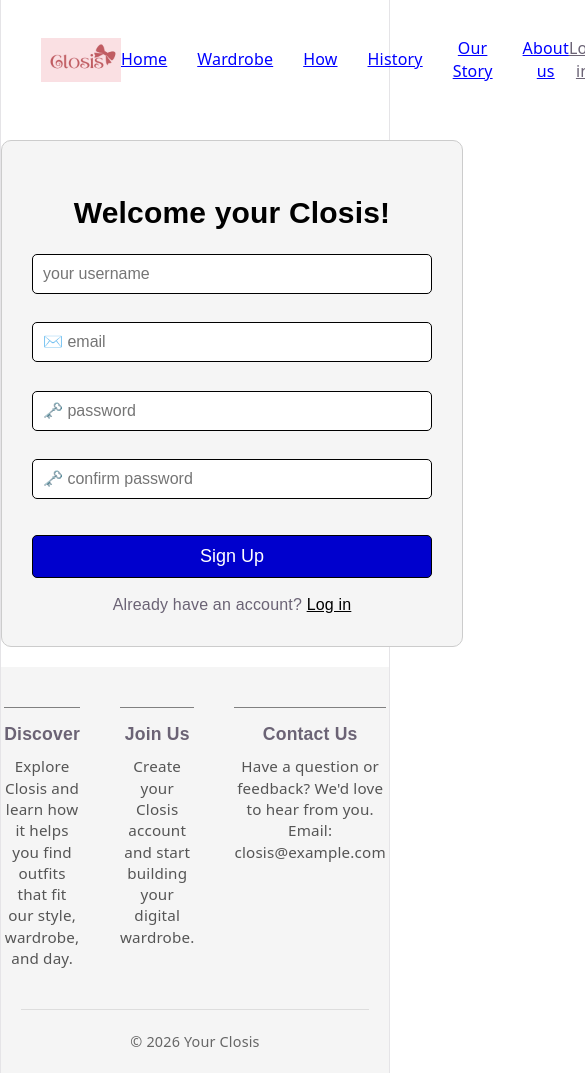
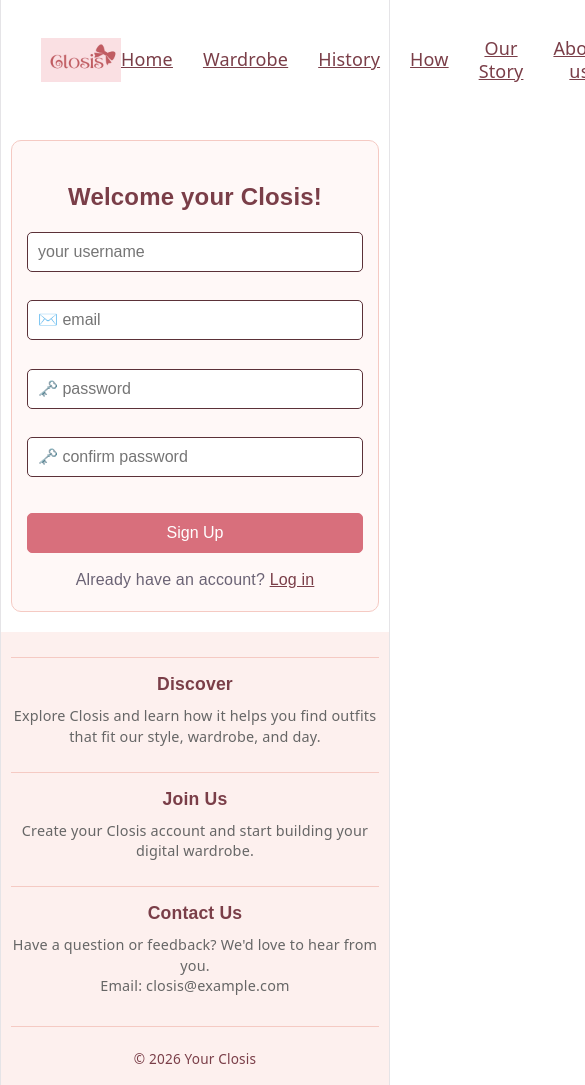
Before and after one commit to clarypham1/Web-Dev-Project, a React (Vite) app in the folder frontend/: page /signup in a window 390 px wide. Shown: the top 1085 px of the page, 585 px wide, since content can reach past the window. Built offline with nearby package versions, Linux system fonts and the light colour scheme.

Commit message:
final: final update before merge

```diff
--- a/frontend/src/Components/Footer/Footer.css
+++ b/frontend/src/Components/Footer/Footer.css
@@ -1,41 +1,141 @@
 
 .site-footer {
+
     padding: 40px 20px 20px;
-    background-color: whitesmoke; /* Matches your nav background preference, or change as needed */
+
+    background-color: #fdf0ee;
+
 }
 
 .footer-columns {
+
     display: flex;
+
     flex-direction: row;
+
     justify-content: center;
+
     gap: 40px;
+
     max-width: 1200px;
+
     margin: 0 auto 40px auto;
+
 }
 
 .footer-col {
+
     flex: 1;
+
     max-width: 350px;
-    border-top: 1px solid gray;
+
+    border-top: 1px solid #f5cac3;
+
     padding-top: 15px;
+
 }
 
 .footer-col h3 {
+
     margin-top: 0;
+
     margin-bottom: 10px;
+
     font-size: 1.1rem;
+
+    color: #7a3e48;
+
 }
 
 .footer-col p {
-    color: #555;
+
+    color: #666;
+
     font-size: 0.95rem;
+
     line-height: 1.4;
+
 }
 
 .footer-bottom {
+
     text-align: center;
-    border-top: 1px solid #ddd;
+
+    border-top: 1px solid #f5cac3;
+
     padding-top: 20px;
-    color: #666;
+
+    color: #7a3e48;
+
     font-size: 0.9rem;
+
 }
+
+
+/* Tablet */
+
+@media (max-width: 900px) {
+
+    .footer-columns {
+
+        gap: 25px;
+
+    }
+
+}
+
+
+/* Mobile */
+
+@media (max-width: 700px) {
+
+    .site-footer {
+
+        padding: 30px 15px 20px;
+
+    }
+
+    .footer-columns {
+
+        flex-direction: column;
+
+        gap: 25px;
+
+        margin-bottom: 30px;
+
+    }
+
+    .footer-col {
+
+        max-width: 100%;
+
+        text-align: center;
+
+    }
+
+}
+
+
+/* Small mobile */
+
+@media (max-width: 400px) {
+
+    .site-footer {
+
+        padding: 25px 10px 15px;
+
+    }
+
+    .footer-col p {
+
+        font-size: 0.9rem;
+
+    }
+
+    .footer-bottom {
+
+        font-size: 0.85rem;
+
+    }
+
+}
--- a/frontend/src/Components/Header/Header.css
+++ b/frontend/src/Components/Header/Header.css
@@ -37,8 +37,9 @@ header {
 }
 
 .auth-links a {
-    color: inherit;
+    color: #7e1414;
     font-weight: 500;
+    font-size: 18px;
 }
 
 .auth-links a:hover {
--- a/frontend/src/Components/Header/Header.jsx
+++ b/frontend/src/Components/Header/Header.jsx
@@ -4,7 +4,7 @@ import Navbar from "../Navbar/Navbar.jsx";
 import {Link} from "react-router-dom";
 import ClosisLogo from "../../assets/Closis_Logo.jpeg";
 
-function Header({isLoggedIn, setIsLoggedIn}){
+function Header({isAuthenticated, setIsAuthenticated}) {
 
     return (
         <header className="header">
@@ -18,8 +18,8 @@ function Header({isLoggedIn, setIsLoggedIn}){
 
             <Navbar />
 
-            {isLoggedIn ?  (
-                <Profile setIsLoggedIn={setIsLoggedIn} />
+            {isAuthenticated ?  (
+                <Profile setIsAuthenticated={setIsAuthenticated} />
             ) : (
                 <div className = "auth-links">
                     <Link to= "/login">Log in</Link>
--- a/frontend/src/Components/Navbar/Navbar.css
+++ b/frontend/src/Components/Navbar/Navbar.css
@@ -8,9 +8,10 @@
 }
 
 .navbar > * {
-    color: blue;
+    color: #7a3e48;
+    font-size: 18px;
 }
 
 .header nav > *:hover {
-    color: deeppink;
+    color: #b95765;
 }
--- a/frontend/src/Components/Navbar/Navbar.jsx
+++ b/frontend/src/Components/Navbar/Navbar.jsx
@@ -8,8 +8,8 @@ function Navbar () {
 
             <Link to="/">Home</Link>
             <Link to="/wardrobe">Wardrobe</Link>
+            <Link to="/history"> History </Link>
             <Link to="/how"> How </Link>
-            <Link to="/history"> History </Link>
             <Link to="/our-Story"> Our Story</Link>
             <Link to="/about-us"> About us</Link>
 
--- a/frontend/src/pages/Home/HomePage.css
+++ b/frontend/src/pages/Home/HomePage.css
@@ -57,7 +57,7 @@
 
 .what-is-closis-section {
     padding: 80px 30px;
-    background-color: white;
+    background-color:#fff8f7;
 }
 
 .what-is-closis-section > h2 {
--- a/frontend/src/pages/Profile/Profile.css
+++ b/frontend/src/pages/Profile/Profile.css
@@ -1,3 +1,4 @@
+
 /* Profile container */
 .profile {
     position: relative;
@@ -11,6 +12,7 @@
     font-size: 15px;
     cursor: pointer;
     padding: 5px 10px;
+    color: #974956;
 }
 
 .profile-button:hover {
@@ -29,10 +31,10 @@
 
     background-color: white;
 
-    border: 1px solid #ccc;
+    border: 1px solid #f5cac3;
     border-radius: 8px;
 
-    box-shadow: 0 4px 10px rgba(0, 0, 0, 0.15);
+    box-shadow: 0 4px 10px rgba(122, 62, 72, 0.15);
 
     z-index: 1000;
 }
@@ -42,7 +44,7 @@
     padding: 8px 0 12px;
 
     font-size: 15px;
-    color: #555;
+    color: #5b3138;
 }
 
 .profile-dropdown button {
@@ -57,11 +59,13 @@
     text-align: left;
     font-size: 15px;
 
+    color: #7a3e48;
+
     cursor: pointer;
 }
 
 .profile-dropdown button:hover {
-    color: deeppink;
+    color: #b95765;
 }
 
 /* Dark background covering the whole screen */
@@ -71,32 +75,40 @@
     top: 0;
     left: 0;
 
-    width: 100vw;
-    height: 100vh;
+    width: 100%;
+    height: 100%;
 
-    background-color: rgba(0, 0, 0, 0.4);
+    background-color: rgba(122, 62, 72, 0.4);
 
     display: flex;
     justify-content: center;
     align-items: center;
 
     z-index: 9999;
+
+    padding: 20px;
+    box-sizing: border-box;
 }
 
 
 /* White popup box */
 .confirmation-box {
     width: 350px;
+    max-width: 100%;
 
     padding: 30px;
 
+    box-sizing: border-box;
+
     background-color: white;
+
+    border: 1px solid #f5cac3;
 
     border-radius: 12px;
 
     text-align: center;
 
-    box-shadow: 0 4px 20px rgba(0, 0, 0, 0.2);
+    box-shadow: 0 4px 20px rgba(122, 62, 72, 0.2);
 }
 
 
@@ -106,6 +118,8 @@
     margin-bottom: 25px;
 
     font-size: 18px;
+
+    color: #7a3e48;
 }
 
 
@@ -118,6 +132,10 @@
     border: none;
     border-radius: 6px;
 
+    background-color: #d86f7c;
+
+    color: white;
+
     cursor: pointer;
 
     font-size: 14px;
@@ -127,4 +145,70 @@
 /* Button hover */
 .confirmation-box button:hover {
     transform: scale(1.05);
+
+    background-color: #b95765;
 }
+
+
+/* Mobile */
+@media (max-width: 600px) {
+
+    .profile-dropdown {
+
+        right: 0;
+
+        width: 160px;
+
+        padding: 12px;
+
+    }
+
+    .confirmation-box {
+
+        width: 100%;
+
+        max-width: 350px;
+
+        padding: 25px 20px;
+
+    }
+
+    .confirmation-box button {
+
+        margin: 5px;
+
+    }
+
+}
+
+
+/* Small mobile */
+@media (max-width: 400px) {
+
+    .confirmation-overlay {
+
+        padding: 15px;
+
+    }
+
+    .confirmation-box {
+
+        padding: 20px 15px;
+
+    }
+
+    .confirmation-box p {
+
+        font-size: 16px;
+
+    }
+
+    .confirmation-box button {
+
+        padding: 10px 15px;
+
+        font-size: 14px;
+
+    }
+
+}
--- a/frontend/src/pages/Signup-page/SignupPage.css
+++ b/frontend/src/pages/Signup-page/SignupPage.css
@@ -1,4 +1,167 @@
 
+
+.Sign-up {
+
+    font-family: arial, sans-serif;
+
+    width: 400px;
+
+    max-width: calc(100% - 40px);
+
+    margin: 20px auto;
+
+    padding: 30px;
+
+    box-sizing: border-box;
+
+    border: 1px solid #f5cac3;
+
+    border-radius: 10px;
+
+    background-color: #fff8f7;
+
+}
+
+.Sign-up h3 {
+
+    font-size: 30px;
+
+    color: #7a3e48;
+
+}
+
+.Sign-up form {
+
+    display: flex;
+
+    flex-direction: column;
+
+    width: 100%;
+
+}
+
+.Sign-up input {
+
+    padding: 10px;
+
+    margin-bottom: 5px;
+
+    border: 1px solid #5b3138;
+
+    border-radius: 5px;
+
+    font-size: 16px;
+
+    box-sizing: border-box;
+
+    width: 100%;
+
+}
+
+.Sign-up button {
+
+    padding: 10px;
+
+    margin-top: 8px;
+
+    border: 1px solid #d86f7c;
+
+    border-radius: 5px;
+
+    background-color: #d86f7c;
+
+    color: white;
+
+    font-size: 18px;
+
+    cursor: pointer;
+
+    width: 100%;
+
+    box-sizing: border-box;
+
+}
+
+.Sign-up button:hover {
+
+    background-color: #b95765;
+
+}
+
+.Sign-up p {
+
+    text-align: center;
+
+    margin-top: 15px;
+
+    overflow-wrap: break-word;
+
+}
+
+.Sign-up a {
+
+    color: #7a3e48;
+
+}
+
+.Sign-up a:hover {
+
+    text-decoration: underline;
+
+}
+
+@media (max-width: 600px) {
+
+    .Sign-up {
+
+        width: calc(100% - 30px);
+
+        max-width: none;
+
+        margin: 20px auto;
+
+        padding: 25px 20px;
+
+    }
+
+    .Sign-up h3 {
+
+        font-size: 26px;
+
+    }
+
+}
+
+@media (max-width: 400px) {
+
+    .Sign-up {
+
+        width: calc(100% - 20px);
+
+        padding: 20px 15px;
+
+    }
+
+    .Sign-up h3 {
+
+        font-size: 24px;
+
+    }
+
+    .Sign-up input {
+
+        font-size: 16px;
+
+    }
+
+    .Sign-up button {
+
+        font-size: 16px;
+
+    }
+
+}
+/*
 .Sign-up {
     font-family: arial, sans-serif;
     width: 400px;
@@ -53,4 +216,4 @@
 
 .Sign-up a:hover {
     text-decoration: underline;
-}
+} */
--- a/frontend/src/pages/login-page/LoginPage.css
+++ b/frontend/src/pages/login-page/LoginPage.css
@@ -1,4 +1,100 @@
 
+
+.log-in {
+
+    font-family: arial, sans-serif;
+
+    width: 400px;
+
+    margin: 20px auto;
+
+    padding: 30px;
+
+    border: 1px solid #f5cac3;
+
+    border-radius: 10px;
+
+    background-color: #fff8f7;
+
+}
+
+.log-in h3 {
+
+    font-size: 30px;
+
+    color: #7a3e48;
+
+}
+
+.log-in form {
+
+    display: flex;
+
+    flex-direction: column;
+
+}
+
+.log-in input {
+
+    padding: 10px;
+
+    margin-bottom: 20px;
+
+    border: 1px solid #5b3138;
+
+    border-radius: 5px;
+
+    font-size: 16px;
+
+}
+
+.log-in button {
+
+    padding: 10px;
+
+    margin-top: 8px;
+
+    border: 1px solid #d86f7c;
+
+    border-radius: 5px;
+
+    background-color: #d86f7c;
+
+    color: white;
+
+    font-size: 18px;
+
+    cursor: pointer;
+
+}
+
+.log-in button:hover {
+
+    background-color: #b95765;
+
+}
+
+.log-in p {
+
+    text-align: center;
+
+    margin-top: 15px;
+
+}
+
+.log-in a {
+
+    color: #7a3e48;
+
+}
+
+.log-in a:hover {
+
+    text-decoration: underline;
+
+}
+
+/*
 .log-in {
     font-family: arial, sans-serif;
     width: 400px;
@@ -7,6 +103,7 @@
     border: 1px solid #ccc;
     border-radius: 10px;
     background-color: whitesmoke ;
+
 }
 
 .log-in h3 {
@@ -53,4 +150,4 @@
 
 .log-in a:hover {
     text-decoration: underline;
-}
+} */
--- a/frontend/src/pages/login-page/LoginPage.jsx
+++ b/frontend/src/pages/login-page/LoginPage.jsx
@@ -27,6 +27,7 @@ const Login = ({ setIsAuthenticated }) => {
         return (
             <>
                 <div className="log-in">
+
                     <h3> Welcome your Closis! </h3>
 
                     {/* log in form   */}
```
Also changed, not shown: frontend/src/pages/Weather/Weather.jsx (deleted, +0 -67 lines).
